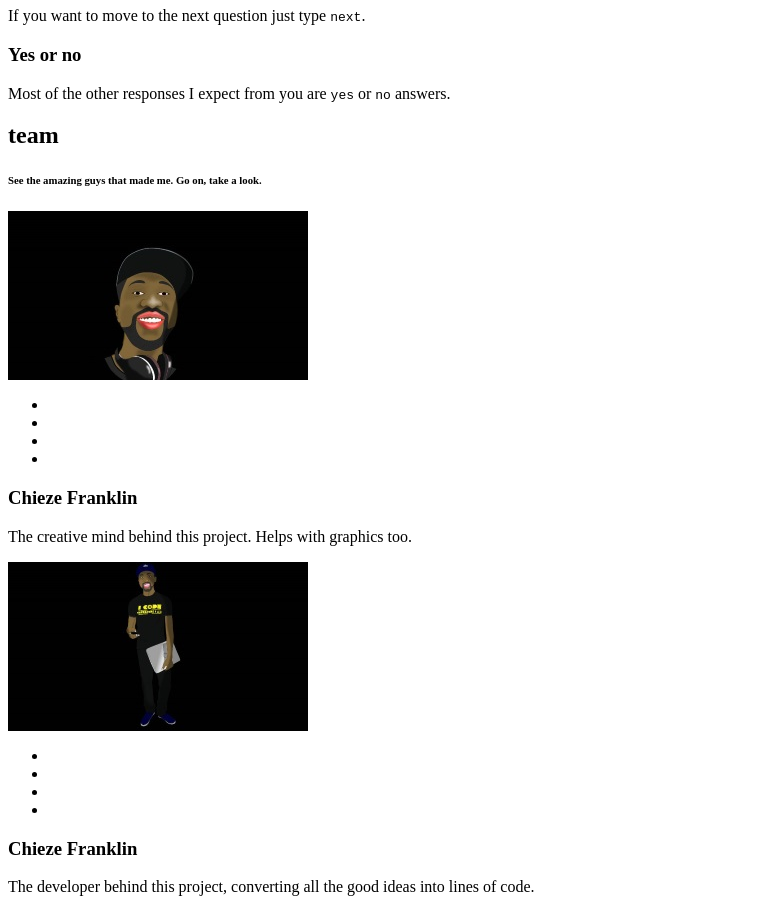
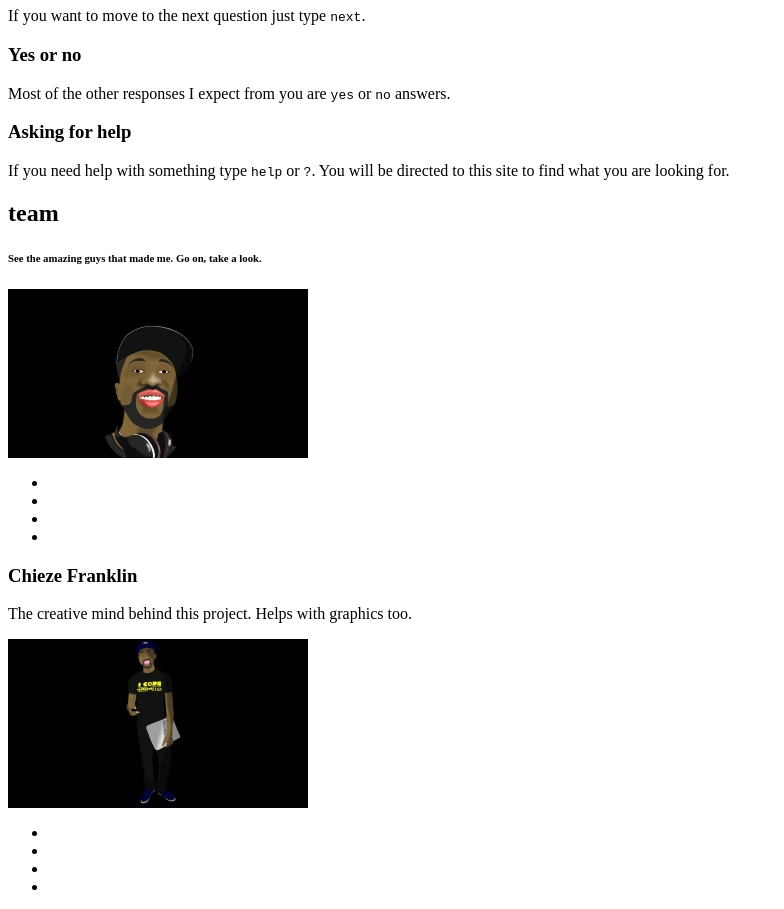
Before and after one commit to Chieze-Franklin/jamb-bot, a website: page views/index.html in a window 1280 px wide. Shown: the part 2720-3629 px from the top of the page, without its empty margins (0-784 px from the left). Drawn offline with Linux system fonts and the light colour scheme; files whose address does not match are found by name.

Commit message:
Add support for 'help' or '?'

```diff
--- a/views/index.html
+++ b/views/index.html
@@ -175,6 +175,15 @@
                         <p>Most of the other responses I expect from you are <code>yes</code> or <code>no</code> answers.</p>
                     </div>
                 </div>
+                <div class="featured-box">
+                    <div class="featured-box-col1 wow fadeInRight delay-08s">
+                        <i class="fa-question"></i>
+                    </div>
+                    <div class="featured-box-col2 wow fadeInRight delay-08s">
+                        <h3>Asking for help</h3>
+                        <p>If you need help with something type <code>help</code> or <code>?</code>. You will be directed to this site to find what you are looking for.</p>
+                    </div>
+                </div>
             </div>
         </div>
 	</div>
```
